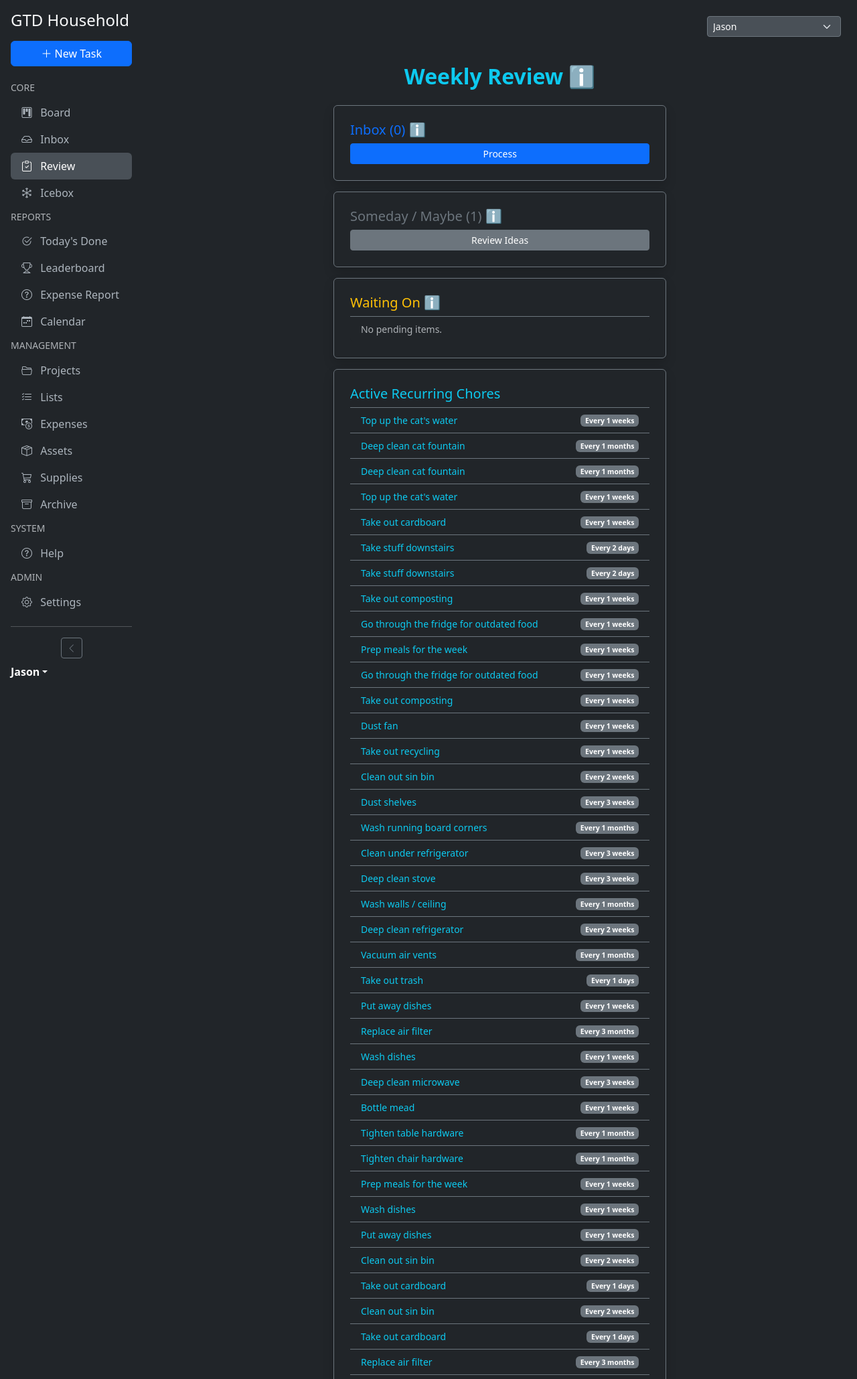
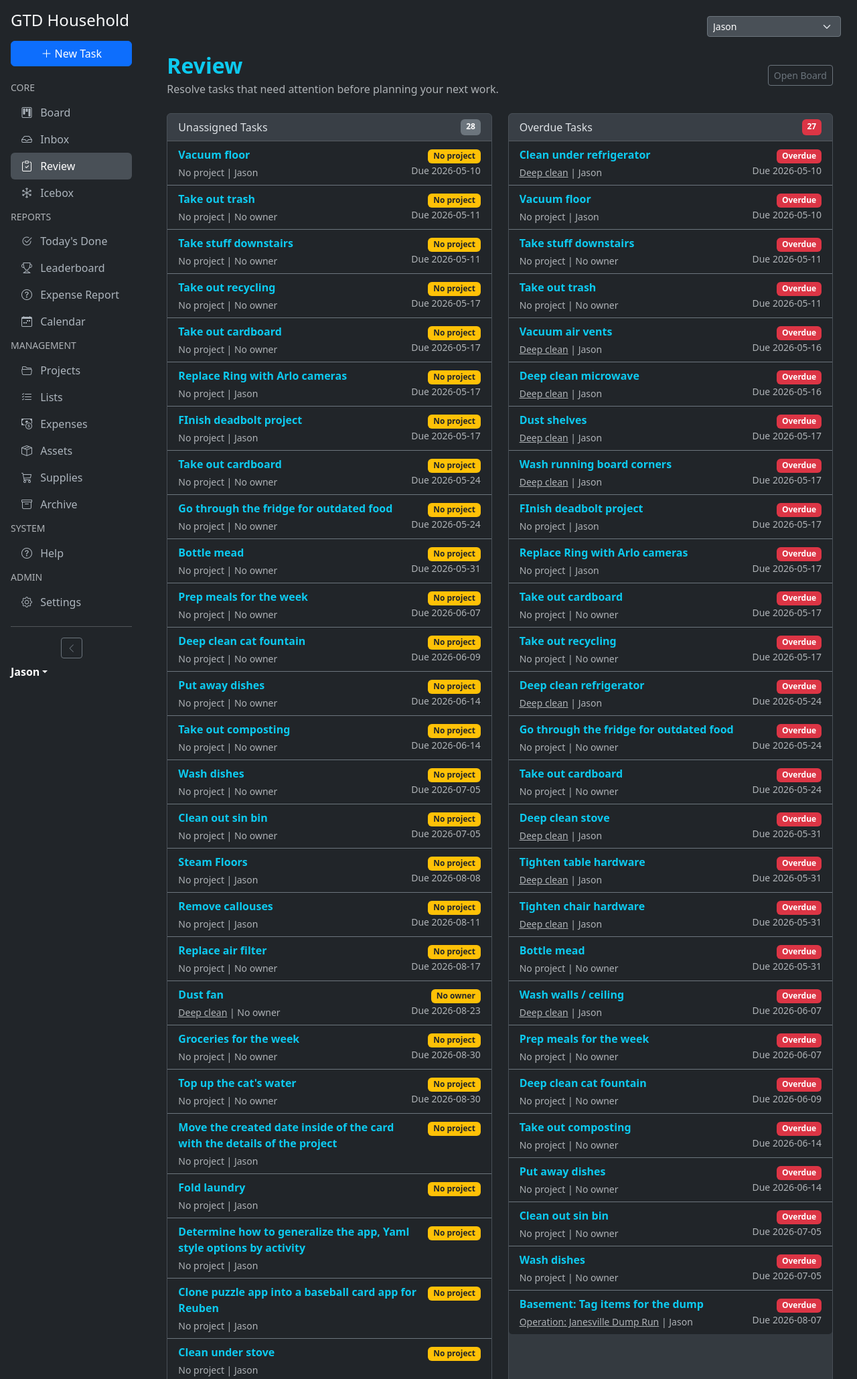
Before and after one commit to jasonbartholme/gtd-household, a Flask app: page /review in a window 1280 px wide. Shown: the top 2059 px of the page at 67% size. Run offline with Flask 3, Linux system fonts and the light colour scheme; data comes from the database, SQL or seed files in the repository; data that the repository does not hold is empty.

Commit message:
Updated the review page

```diff
--- a/app.py
+++ b/app.py
@@ -186,6 +186,7 @@ class ActionItem(db.Model):
     lat = db.Column(db.Float, nullable=True)
     lng = db.Column(db.Float, nullable=True)
 
+    owner = db.relationship('User', foreign_keys=[owner_user_id], backref='owned_actions')
     assets = db.relationship('Asset', secondary=action_asset, backref=db.backref('actions', lazy=True))
     supplies = db.relationship('Supply', secondary=action_supply, backref=db.backref('actions', lazy=True))
     collaborators = db.relationship('User', secondary=action_collaborators, lazy='subquery', backref=db.backref('collaborations', lazy=True))
@@ -1284,14 +1285,33 @@ def icebox_view():
 @app.route('/review')
 def review():
     hid = session.get('household_id')
-    inbox_count = InboxItem.query.filter_by(household_id=hid, processed_at=None).count()
-    someday_count = ActionItem.query.filter_by(household_id=hid, status='someday').count()
-    waiting = ActionItem.query.filter_by(household_id=hid, status='waiting').all()
-
-    recurring = ActionItem.query.filter_by(household_id=hid, is_recurring=True).all()
-    active_recurring = [item for item in recurring if item.status != 'done']
-
-    return render_template('review.html', inbox_count=inbox_count, someday_count=someday_count, waiting_items=waiting, recurring_items=active_recurring)
+    now = get_local_now()
+    active_statuses = ['icebox', 'ready', 'in_progress', 'blocked', 'waiting']
+    active_tasks = ActionItem.query.filter(
+        ActionItem.household_id == hid,
+        ActionItem.status.in_(active_statuses),
+        ActionItem.is_deleted == False
+    )
+
+    unassigned_tasks = active_tasks.filter(
+        db.or_(ActionItem.project_id.is_(None), ActionItem.owner_user_id.is_(None))
+    ).order_by(ActionItem.due_date.asc().nullslast(), ActionItem.created_at.desc()).all()
+    overdue_tasks = active_tasks.filter(
+        ActionItem.due_date.isnot(None),
+        ActionItem.due_date < now
+    ).order_by(ActionItem.due_date.asc()).all()
+    blocked_tasks = active_tasks.filter_by(status='blocked').order_by(ActionItem.due_date.asc().nullslast()).all()
+    waiting_tasks = active_tasks.filter_by(status='waiting').order_by(ActionItem.due_date.asc().nullslast()).all()
+    icebox_tasks = active_tasks.filter_by(status='icebox').order_by(ActionItem.created_at.asc()).all()
+
+    return render_template(
+        'review.html',
+        unassigned_tasks=unassigned_tasks,
+        overdue_tasks=overdue_tasks,
+        blocked_tasks=blocked_tasks,
+        waiting_tasks=waiting_tasks,
+        icebox_tasks=icebox_tasks
+    )
 
 @app.route('/dashboard')
 def dashboard(): # User's summary with today's actions from the log
--- a/templates/review.html
+++ b/templates/review.html
@@ -1,38 +1,73 @@
 {% extends "base.html" %}
     {% block content %}
-    <div class="text-center py-4"><h2 class="text-info fw-bold mb-4" data-bs-toggle="tooltip" title="The Weekly Review is the key to GTD. Get clear, get current, and get creative. Empty your inbox and review active lists." style="cursor: help;">Weekly Review ℹ️</h2>
-        <div class="row justify-content-center">
-            <div class="col-md-6">
-                <div class="card bg-dark border-secondary text-start p-4 mb-3 shadow">
-                    <h5 class="text-primary" data-bs-toggle="tooltip" title="Process everything to zero. Decide what each item is and what the next action is." style="cursor: help;">Inbox ({{ inbox_count }}) ℹ️</h5>
-                    <a href="{{ url_for('inbox') }}" class="btn btn-sm btn-primary px-4">Process</a>
+    <div class="container-fluid py-2">
+        <div class="d-flex justify-content-between align-items-center mb-4">
+            <div>
+                <h2 class="text-info fw-bold mb-1">Review</h2>
+                <p class="text-muted mb-0">Resolve tasks that need attention before planning your next work.</p>
+            </div>
+            <a href="{{ url_for('kanban') }}" class="btn btn-sm btn-outline-secondary">Open Board</a>
+        </div>
+
+        {% macro task_row(task, label=None) %}
+        <div class="list-group-item bg-dark text-light border-secondary">
+            <div class="d-flex justify-content-between align-items-start gap-3">
+                <div>
+                    <a href="{{ url_for('edit_action', id=task.id) }}" class="text-info text-decoration-none fw-semibold">{{ task.title }}</a>
+                    <div class="small text-muted mt-1">
+                        {% if task.project %}
+                        <a href="{{ url_for('project_detail', id=task.project.id) }}" class="text-muted">{{ task.project.name }}</a>
+                        {% else %}No project{% endif %}
+                        {% if task.owner %} | {{ task.owner.name }}{% else %} | No owner{% endif %}
+                    </div>
                 </div>
-                <div class="card bg-dark border-secondary text-start p-4 mb-3 shadow">
-                    <h5 class="text-secondary" data-bs-toggle="tooltip" title="Review ideas you put on hold. Are you ready to activate any of them?" style="cursor: help;">Someday / Maybe ({{ someday_count }}) ℹ️</h5>
-                    <a href="{{ url_for('someday_view') }}" class="btn btn-sm btn-secondary px-4">Review Ideas</a>
+                <div class="text-end text-nowrap">
+                    {% if label %}<span class="badge bg-{{ 'danger' if label == 'Overdue' else 'warning text-dark' }}">{{ label }}</span>{% endif %}
+                    {% if task.due_date %}<small class="d-block text-muted">Due {{ task.due_date.strftime('%Y-%m-%d') }}</small>{% endif %}
                 </div>
-                <div class="card bg-dark border-secondary text-start p-4 mb-3 shadow">
-                    <h5 class="text-warning" data-bs-toggle="tooltip" title="Review items blocked by others. Follow up with them if necessary!" style="cursor: help;">Waiting On ℹ️</h5>
-                    <ul class="list-group list-group-flush">
-                        {% for item in waiting_items %}
-                        <li class="list-group-item bg-dark text-light border-secondary small">{{ item.title }}</li>
-                        {% else %}
-                        <li class="list-group-item bg-dark text-muted border-secondary small">No pending items.</li>
-                        {% endfor %}
-                    </ul>
+            </div>
+        </div>
+        {% endmacro %}
+
+        <div class="row g-4">
+            <div class="col-lg-6">
+                <div class="card h-100">
+                    <div class="card-header d-flex justify-content-between"><span>Unassigned Tasks</span><span class="badge bg-secondary">{{ unassigned_tasks|length }}</span></div>
+                    <div class="list-group list-group-flush">
+                        {% for task in unassigned_tasks %}{{ task_row(task, 'No project' if not task.project else 'No owner') }}{% else %}<div class="list-group-item text-muted">All active tasks have a project and owner.</div>{% endfor %}
+                    </div>
                 </div>
-                <div class="card bg-dark border-secondary text-start p-4 mb-3 shadow">
-                    <h5 class="text-info">Active Recurring Chores</h5>
-                    <ul class="list-group list-group-flush">
-                        {% for item in recurring_items %}
-                        <li class="list-group-item bg-dark text-light border-secondary small d-flex justify-content-between align-items-center">
-                            <span><a href="{{ url_for('edit_action', id=item.id) }}" class="text-info text-decoration-none">{{ item.title }}</a></span>
-                            <span class="badge bg-secondary">Every {{ item.recur_interval }} {{ item.recur_unit }}</span>
-                        </li>
-                        {% else %}
-                        <li class="list-group-item bg-dark text-muted border-secondary small">No recurring items setup.</li>
-                        {% endfor %}
-                    </ul>
+            </div>
+            <div class="col-lg-6">
+                <div class="card h-100">
+                    <div class="card-header d-flex justify-content-between"><span>Overdue Tasks</span><span class="badge bg-danger">{{ overdue_tasks|length }}</span></div>
+                    <div class="list-group list-group-flush">
+                        {% for task in overdue_tasks %}{{ task_row(task, 'Overdue') }}{% else %}<div class="list-group-item text-muted">No overdue tasks.</div>{% endfor %}
+                    </div>
+                </div>
+            </div>
+            <div class="col-lg-6">
+                <div class="card h-100">
+                    <div class="card-header d-flex justify-content-between"><span>Blocked Tasks</span><span class="badge bg-danger">{{ blocked_tasks|length }}</span></div>
+                    <div class="list-group list-group-flush">
+                        {% for task in blocked_tasks %}{{ task_row(task, 'Blocked') }}{% else %}<div class="list-group-item text-muted">No blocked tasks.</div>{% endfor %}
+                    </div>
+                </div>
+            </div>
+            <div class="col-lg-6">
+                <div class="card h-100">
+                    <div class="card-header d-flex justify-content-between"><span>Waiting On</span><span class="badge bg-warning text-dark">{{ waiting_tasks|length }}</span></div>
+                    <div class="list-group list-group-flush">
+                        {% for task in waiting_tasks %}{{ task_row(task, 'Waiting') }}{% else %}<div class="list-group-item text-muted">No waiting tasks.</div>{% endfor %}
+                    </div>
+                </div>
+            </div>
+            <div class="col-12">
+                <div class="card">
+                    <div class="card-header d-flex justify-content-between align-items-center"><span>Icebox</span><a href="{{ url_for('icebox_view') }}" class="btn btn-sm btn-outline-info">Manage Icebox ({{ icebox_tasks|length }})</a></div>
+                    <div class="list-group list-group-flush">
+                        {% for task in icebox_tasks %}{{ task_row(task) }}{% else %}<div class="list-group-item text-muted">The Icebox is empty.</div>{% endfor %}
+                    </div>
                 </div>
             </div>
         </div>
```
Also changed, not shown: 1 other file.
